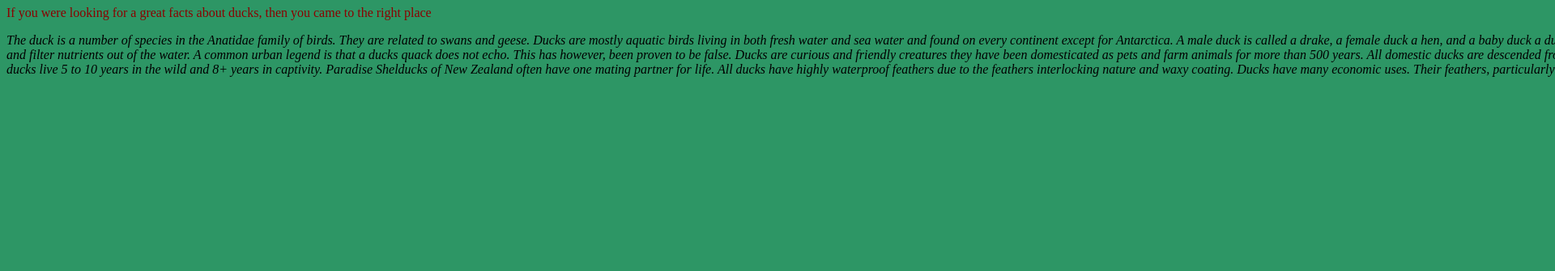
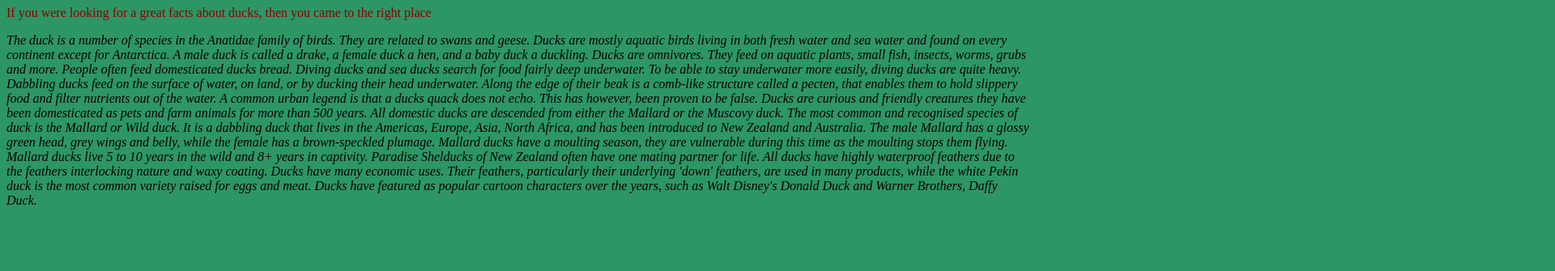
Before and after one commit to Duckling9/Duckling9.github.io, a plain HTML site: page index.html in a window 1280 px wide. Shown: the part 73-408 px from the top of the page at 81% size, 1920 px wide, since content can reach past the window. Drawn offline with Linux system fonts and the light colour scheme.

Commit message:
Update index.html

```diff
--- a/index.html
+++ b/index.html
@@ -20,8 +20,8 @@
 }
          #donald {
                   background color:rgb (0,0,0);
-                  width: 400%;
-                  height: 300px;
+                  width: 100%;
+                  height: 600px;
          }
 </style>
 </head>
```
